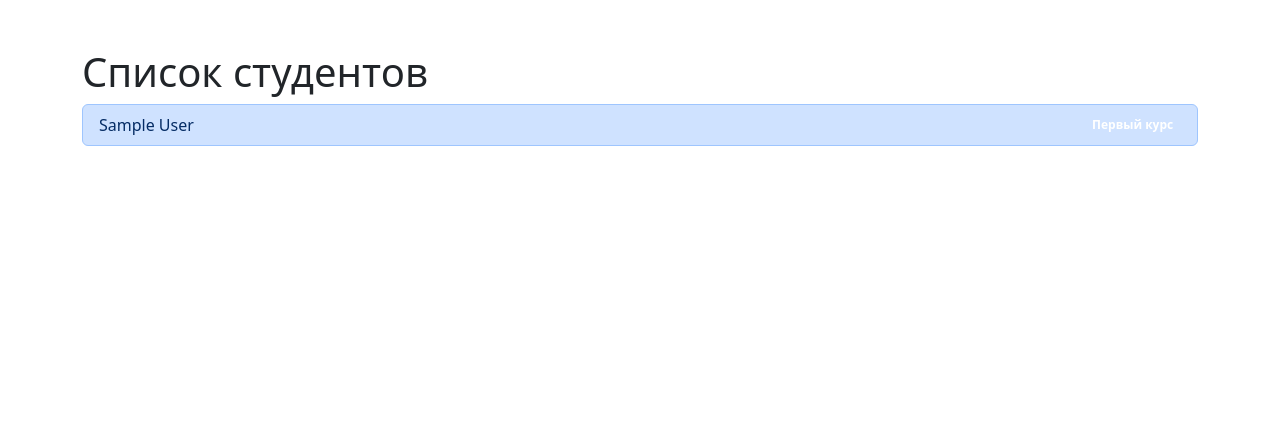
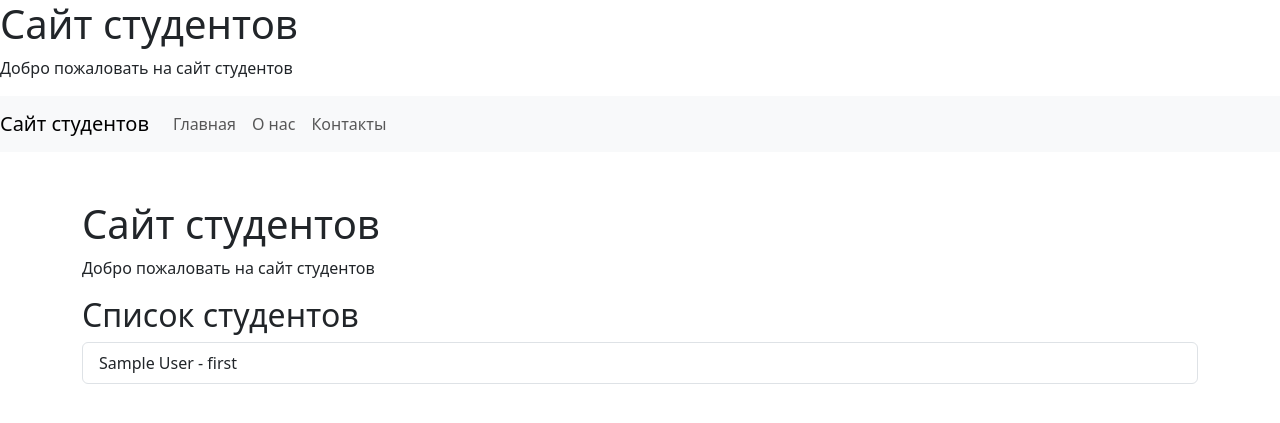
Before and after one commit to vasilij8korobov/22_Introduction-to-Django, a Django app: page /Students/student_list/ in a window 1280 px wide. Shown: the top 423 px of the page. Run offline with Django 5.2, Linux system fonts and the light colour scheme; tables that the repository leaves empty hold one stand-in row (values such as "Sample post"); some libraries are stand-ins or nearby versions.

Commit message:
разбиение шаблона на несколько частей

```diff
--- /dev/null
+++ b/Students/templates/Students/base.html
@@ -0,0 +1,37 @@
+<!DOCTYPE html>
+<html lang="en">
+<head>
+    <meta charset="UTF-8">
+    <meta name="viewport" content="width=device-width, initial-scale=1.0">
+    <title>{% block title %}Сайт студентов{% endblock %}</title>
+    <!-- Подключение Bootstrap CSS -->
+    <link rel="stylesheet" href="/static/css/bootstrap.min.css">
+</head>
+<body>
+{% include 'Students/header.html' %}
+<nav class="navbar navbar-expand-lg navbar-light bg-light">
+    <a class="navbar-brand" href="#">Сайт студентов</a>
+    <button class="navbar-toggler" type="button" data-toggle="collapse" data-target="#navbarNav"
+            aria-controls="navbarNav" aria-expanded="false" aria-label="Toggle navigation">
+        <span class="navbar-toggler-icon"></span>
+    </button>
+    <div class="collapse navbar-collapse" id="navbarNav">
+        <ul class="navbar-nav">
+            <li class="nav-item active">
+                <a class="nav-link" href="#">Главная</a>
+            </li>
+            <li class="nav-item">
+                <a class="nav-link" href="#">О нас</a>
+            </li>
+            <li class="nav-item">
+                <a class="nav-link" href="#">Контакты</a>
+            </li>
+        </ul>
+    </div>
+</nav>
+<div class="container mt-5">
+    {% block content %}{% endblock %}
+</div>
+<!-- Подключение Bootstrap JS -->
+<script src="/static/js/bootstrap.bundle.min.js"></script>
+</body>
--- /dev/null
+++ b/Students/templates/Students/header.html
@@ -0,0 +1,4 @@
+<header>
+    <h1>Сайт студентов</h1>
+    <p>Добро пожаловать на сайт студентов</p>
+</header>
--- a/Students/templates/Students/student_list.html
+++ b/Students/templates/Students/student_list.html
@@ -1,33 +1,15 @@
-<!DOCTYPE html>
-<html lang="en">
-<head>
-    <meta charset="UTF-8">
-    <meta name="viewport" content="width=device-width, initial-scale=1.0">
-    <title>Список студентов</title>
-    <link rel="stylesheet" href="/static/css/bootstrap.min.css">
-</head>
-<body>
-<div class="container mt-5">
-    <h1>Список студентов</h1>
-    <ul class="list-group">
-        {% for student in students %}
-        <li class="list-group-item d-flex justify-content-between align-items-center {% if student.year == 'first' %}list-group-item-primary{% elif student.year == 'second' %}list-group-item-success{% elif student.year == 'third' %}list-group-item-warning{% elif student.year == 'fourth' %}list-group-item-danger{% endif %}">
-            {{ student.first_name }} {{ student.last_name }}
-            <span class="badge badge-primary badge-pill">
-                {% if student.year == 'first' %}
-                    Первый курс
-                {% elif student.year == 'second' %}
-                    Второй курс
-                {% elif student.year == 'third' %}
-                    Третий курс
-                {% elif student.year == 'fourth' %}
-                    Четвертый курс
-                {% endif %}
-            </span>
-        </li>
-        {% endfor %}
-    </ul>
-</div>
-<script src="/static/js/bootstrap.bundle.min.js"></script>
-</body>
-</html>
+{% extends 'Students/base.html' %}
+
+{% block title %}Список студентов{% endblock %}
+
+{% block content %}
+{% include 'Students/header.html' %}
+<h2>Список студентов</h2>
+<ul class="list-group">
+    {% for student in students %}
+    <li class="list-group-item">
+        {{ student.first_name }} {{ student.last_name }} - {{ student.year }}
+    </li>
+    {% endfor %}
+</ul>
+{% endblock %}
--- a/Students/urls.py
+++ b/Students/urls.py
@@ -10,6 +10,6 @@ urlpatterns = [
     path('about/', views.about, name='about'),
     path('contact/', views.contact, name='contact'),
     path('index/', views.index, name='index'),
-    path('student_detail/', views.student_detail, name='student_details'),
+    path('student_detail/<int:student_id>/', views.student_detail, name='student_details'),
     path('student_list/', views.student_list, name='student_list'),
 ]
--- a/Students/views.py
+++ b/Students/views.py
@@ -46,7 +46,7 @@ def index(request):
     return render(request, 'Students/index.html', context=context)
 
 
-def student_detail(request):
+def student_detail(request, student_id):
     student = Student.objects.get(id=1)
     context = {
         'student': student,
```
Also changed, not shown: Students/templates/Students/home.html (added, +8 -0 lines), Students/templates/Students/student_detail.html (+11 -22 lines).
